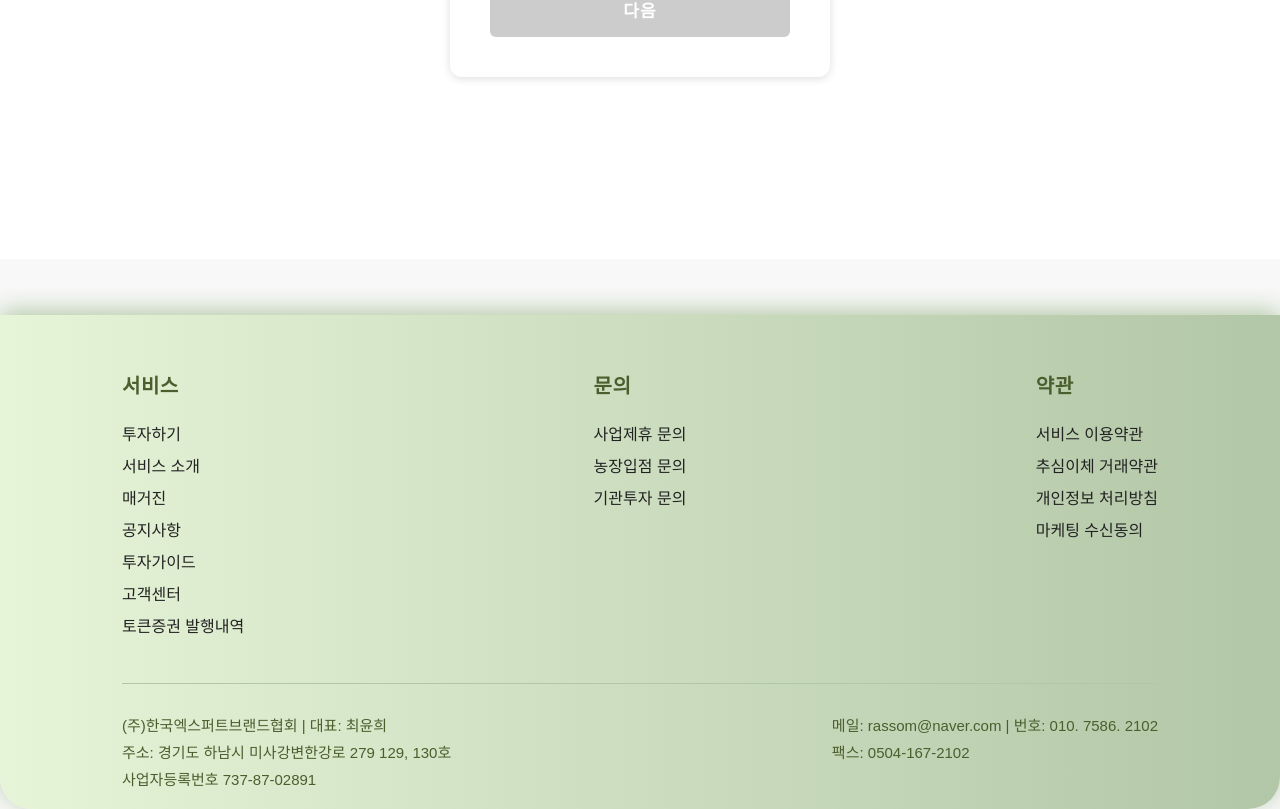
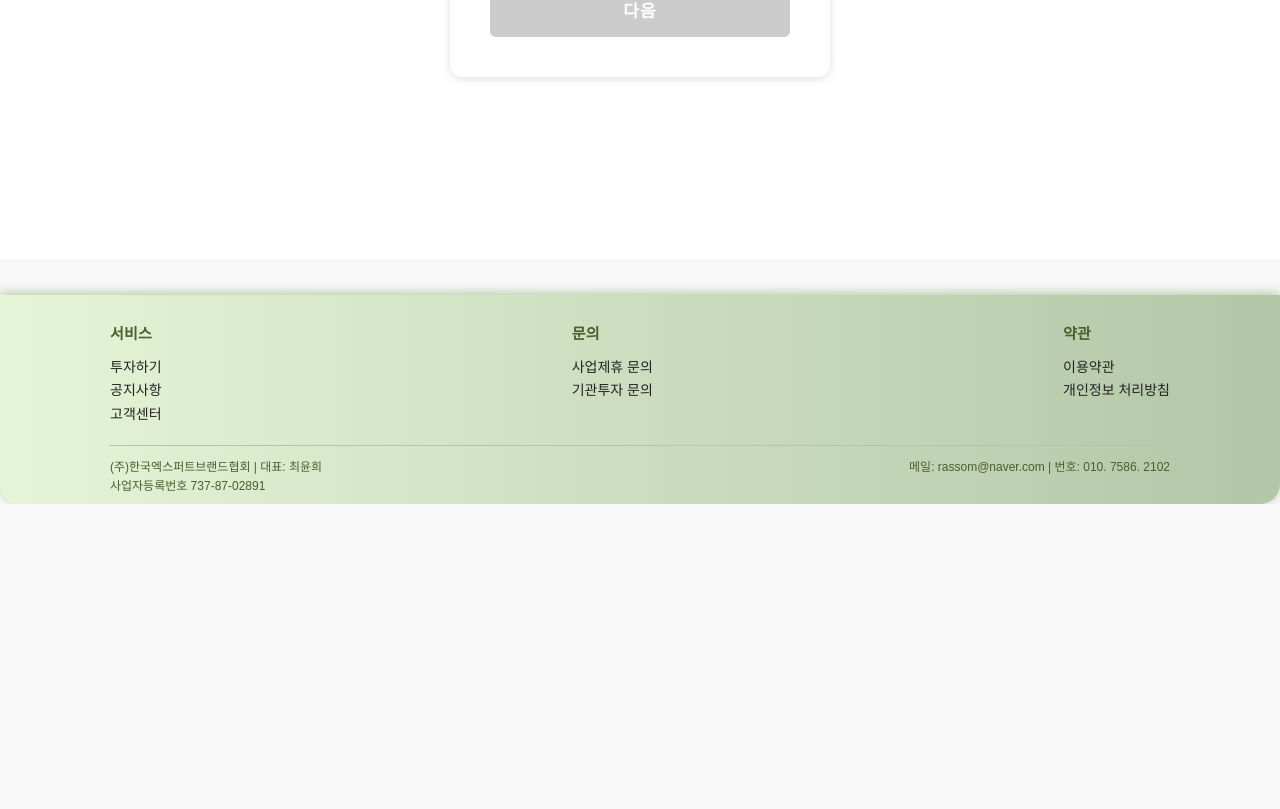
Before and after one commit to Faank-Web/KEBA-front, a Next.js app: page /login in a window 1280 px wide. Shown: the part 501-1310 px from the top of the page. After the commit the page ends 1005 px from the top, so only its background shows below. Built offline with nearby package versions, Linux system fonts and the light colour scheme.

Commit message:
푸터  디자인 변경

```diff
--- a/src/app/ClientLayout.tsx
+++ b/src/app/ClientLayout.tsx
@@ -125,53 +125,44 @@ export default function ClientLayout({ children }: { children: React.ReactNode }
         </main>
       </div>
       {/* 피그마 스타일 푸터 */}
-      <footer style={{ background: "linear-gradient(90deg, #e6f4d7 0%, #b2c7a7 100%)", borderTop: "none", borderRadius: "0 0 32px 32px", boxShadow: "0 -4px 24px #b2c7a7", padding: "56px 0 0 0", marginTop: 56, color: "#222" }}>
-        <div style={{ maxWidth: 1100, margin: "0 auto", padding: "0 32px" }}>
-          <div style={{ display: "flex", justifyContent: "space-between", gap: 48, flexWrap: "wrap", color: "#222" }}>
+      <footer style={{ background: "linear-gradient(90deg, #e6f4d7 0%, #b2c7a7 100%)", borderTop: "none", borderRadius: "0 0 20px 20px", boxShadow: "0 -2px 12px #b2c7a7", padding: "28px 0 0 0", marginTop: 36, color: "#222" }}>
+        <div style={{ maxWidth: 1100, margin: "0 auto", padding: "0 20px" }}>
+          <div style={{ display: "flex", justifyContent: "space-between", gap: 24, flexWrap: "wrap", color: "#222", fontSize: 14, fontWeight: 500 }}>
             {/* 서비스 */}
             <div>
-              <div style={{ fontWeight: 900, fontSize: 20, marginBottom: 18, color: "#4b5e2e", letterSpacing: 0.5 }}>서비스</div>
-              <div style={{ color: "#222", lineHeight: 2, fontWeight: 500 }}>
+              <div style={{ fontWeight: 800, fontSize: 15, marginBottom: 10, color: "#4b5e2e", letterSpacing: 0.2 }}>서비스</div>
+              <div style={{ color: "#222", lineHeight: 1.7 }}>
                 <div>투자하기</div>
-                <div>서비스 소개</div>
-                <div>매거진</div>
                 <div>공지사항</div>
-                <div>투자가이드</div>
                 <div>고객센터</div>
-                <div>토큰증권 발행내역</div>
               </div>
             </div>
             {/* 문의 */}
             <div>
-              <div style={{ fontWeight: 900, fontSize: 20, marginBottom: 18, color: "#4b5e2e", letterSpacing: 0.5 }}>문의</div>
-              <div style={{ color: "#222", lineHeight: 2, fontWeight: 500 }}>
+              <div style={{ fontWeight: 800, fontSize: 15, marginBottom: 10, color: "#4b5e2e", letterSpacing: 0.2 }}>문의</div>
+              <div style={{ color: "#222", lineHeight: 1.7 }}>
                 <div>사업제휴 문의</div>
-                <div>농장입점 문의</div>
                 <div>기관투자 문의</div>
               </div>
             </div>
             {/* 약관 */}
             <div>
-              <div style={{ fontWeight: 900, fontSize: 20, marginBottom: 18, color: "#4b5e2e", letterSpacing: 0.5 }}>약관</div>
-              <div style={{ color: "#222", lineHeight: 2, fontWeight: 500 }}>
-                <div>서비스 이용약관</div>
-                <div>추심이체 거래약관</div>
+              <div style={{ fontWeight: 800, fontSize: 15, marginBottom: 10, color: "#4b5e2e", letterSpacing: 0.2 }}>약관</div>
+              <div style={{ color: "#222", lineHeight: 1.7 }}>
+                <div>이용약관</div>
                 <div>개인정보 처리방침</div>
-                <div>마케팅 수신동의</div>
               </div>
             </div>
           </div>
           {/* 하단 회사 정보 */}
-          <div style={{ borderTop: "1.5px solid #b2c7a7", marginTop: 40, padding: "28px 0 16px 0", color: "#4b5e2e", fontSize: 15, lineHeight: 1.8, fontWeight: 500 }}>
-            <div style={{ display: "flex", flexWrap: "wrap", gap: 40, justifyContent: "space-between" }}>
+          <div style={{ borderTop: "1px solid #b2c7a7", marginTop: 18, padding: "12px 0 8px 0", color: "#4b5e2e", fontSize: 12, lineHeight: 1.6, fontWeight: 500 }}>
+            <div style={{ display: "flex", flexWrap: "wrap", gap: 18, justifyContent: "space-between" }}>
               <div>
                 (주)한국엑스퍼트브랜드협회 | 대표: 최윤희<br />
-                주소: 경기도 하남시 미사강변한강로 279 129, 130호<br />
                 사업자등록번호 737-87-02891<br />
               </div>
               <div>
                 메일: rassom@naver.com | 번호: 010. 7586. 2102<br />
-                팩스: 0504-167-2102<br />
               </div>
             </div>
           </div>
--- a/src/app/page.tsx
+++ b/src/app/page.tsx
@@ -360,53 +360,44 @@ export default function HomePage() {
       )}
 
       {/* 피그마 스타일 푸터 */}
-      <footer style={{ background: "linear-gradient(90deg, #e6f4d7 0%, #b2c7a7 100%)", borderTop: "none", borderRadius: "0 0 32px 32px", boxShadow: "0 -4px 24px #b2c7a7", padding: "56px 0 0 0", marginTop: 56, color: "#222" }}>
-        <div style={{ maxWidth: 1100, margin: "0 auto", padding: "0 32px" }}>
-          <div style={{ display: "flex", justifyContent: "space-between", gap: 48, flexWrap: "wrap", color: "#222" }}>
+      <footer style={{ background: "linear-gradient(90deg, #e6f4d7 0%, #b2c7a7 100%)", borderTop: "none", borderRadius: "0 0 20px 20px", boxShadow: "0 -2px 12px #b2c7a7", padding: "28px 0 0 0", marginTop: 36, color: "#222" }}>
+        <div style={{ maxWidth: 1100, margin: "0 auto", padding: "0 20px" }}>
+          <div style={{ display: "flex", justifyContent: "space-between", gap: 24, flexWrap: "wrap", color: "#222", fontSize: 14, fontWeight: 500 }}>
             {/* 서비스 */}
             <div>
-              <div style={{ fontWeight: 900, fontSize: 20, marginBottom: 18, color: "#4b5e2e", letterSpacing: 0.5 }}>서비스</div>
-              <div style={{ color: "#222", lineHeight: 2, fontWeight: 500 }}>
+              <div style={{ fontWeight: 800, fontSize: 15, marginBottom: 10, color: "#4b5e2e", letterSpacing: 0.2 }}>서비스</div>
+              <div style={{ color: "#222", lineHeight: 1.7 }}>
                 <div>투자하기</div>
-                <div>서비스 소개</div>
-                <div>매거진</div>
                 <div>공지사항</div>
-                <div>투자가이드</div>
                 <div>고객센터</div>
-                <div>토큰증권 발행내역</div>
               </div>
             </div>
             {/* 문의 */}
             <div>
-              <div style={{ fontWeight: 900, fontSize: 20, marginBottom: 18, color: "#4b5e2e", letterSpacing: 0.5 }}>문의</div>
-              <div style={{ color: "#222", lineHeight: 2, fontWeight: 500 }}>
+              <div style={{ fontWeight: 800, fontSize: 15, marginBottom: 10, color: "#4b5e2e", letterSpacing: 0.2 }}>문의</div>
+              <div style={{ color: "#222", lineHeight: 1.7 }}>
                 <div>사업제휴 문의</div>
-                <div>농장입점 문의</div>
                 <div>기관투자 문의</div>
               </div>
             </div>
             {/* 약관 */}
             <div>
-              <div style={{ fontWeight: 900, fontSize: 20, marginBottom: 18, color: "#4b5e2e", letterSpacing: 0.5 }}>약관</div>
-              <div style={{ color: "#222", lineHeight: 2, fontWeight: 500 }}>
-                <div>서비스 이용약관</div>
-                <div>추심이체 거래약관</div>
+              <div style={{ fontWeight: 800, fontSize: 15, marginBottom: 10, color: "#4b5e2e", letterSpacing: 0.2 }}>약관</div>
+              <div style={{ color: "#222", lineHeight: 1.7 }}>
+                <div>이용약관</div>
                 <div>개인정보 처리방침</div>
-                <div>마케팅 수신동의</div>
               </div>
             </div>
           </div>
           {/* 하단 회사 정보 */}
-          <div style={{ borderTop: "1.5px solid #b2c7a7", marginTop: 40, padding: "28px 0 16px 0", color: "#4b5e2e", fontSize: 15, lineHeight: 1.8, fontWeight: 500 }}>
-            <div style={{ display: "flex", flexWrap: "wrap", gap: 40, justifyContent: "space-between" }}>
+          <div style={{ borderTop: "1px solid #b2c7a7", marginTop: 18, padding: "12px 0 8px 0", color: "#4b5e2e", fontSize: 12, lineHeight: 1.6, fontWeight: 500 }}>
+            <div style={{ display: "flex", flexWrap: "wrap", gap: 18, justifyContent: "space-between" }}>
               <div>
                 (주)한국엑스퍼트브랜드협회 | 대표: 최윤희<br />
-                주소: 경기도 하남시 미사강변한강로 279 129, 130호<br />
                 사업자등록번호 737-87-02891<br />
               </div>
               <div>
                 메일: rassom@naver.com | 번호: 010. 7586. 2102<br />
-                팩스: 0504-167-2102<br />
               </div>
             </div>
           </div>
```
